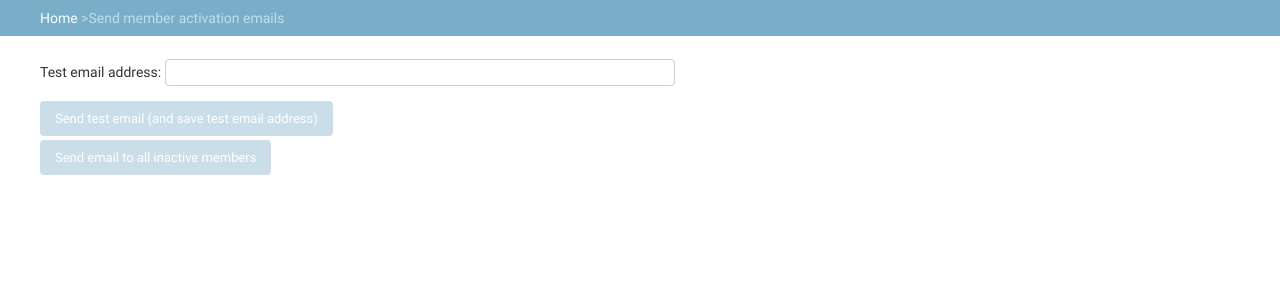
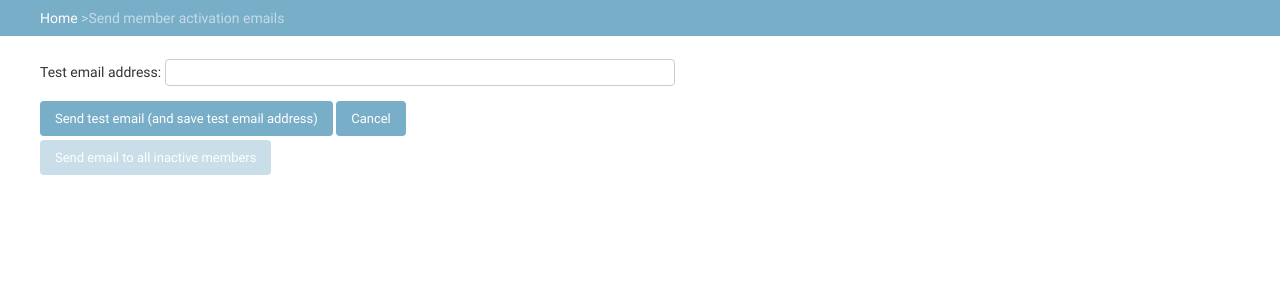
Before and after one commit to PeoplesMomentum/mxv, a Django app: template users/templates/users/send_member_activation_emails.html in a window 1280 px wide. Shown: the part 48-348 px from the top of the page. Run offline with Django 3.2, Linux system fonts and the light colour scheme; the template is opened without the code that fills it: values that come from a table or form of the project are taken from there, others are empty.

Commit message:
Added cancel to send form.

```diff
--- a/users/templates/users/edit_member_activation_email.html
+++ b/users/templates/users/edit_member_activation_email.html
@@ -24,8 +24,8 @@
 <form action="{% url 'edit_member_activation_email' %}" method="post">
     {% csrf_token %}
     {{ form.as_p }}
+    <input type="submit" name="save" value="Save" />
     <input type="submit" name="cancel" value="Cancel" />
-    <input type="submit" name="save" value="Save" />
 </form>
 
 {% endblock %}
--- a/users/templates/users/send_member_activation_emails.html
+++ b/users/templates/users/send_member_activation_emails.html
@@ -20,7 +20,8 @@
 <form action="{% url 'send_member_activation_emails' %}" method="post">
     {% csrf_token %}
     {{ form.as_p }}
-    <input type="submit" name="send_test" value="Send test email (and save test email address)" disabled />
+    <input type="submit" name="send_test" value="Send test email (and save test email address)" />
+    <input type="submit" name="cancel" value="Cancel" />
     <br />
     <input type="submit" name="send" value="Send email to all inactive members" disabled />
 </form>
```
